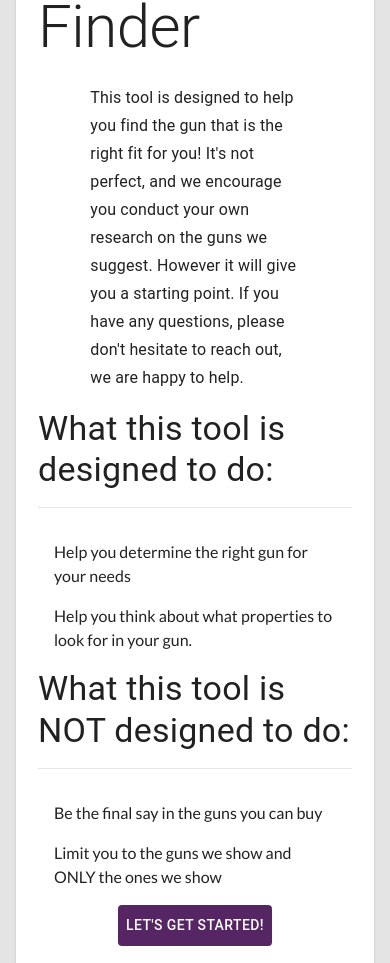
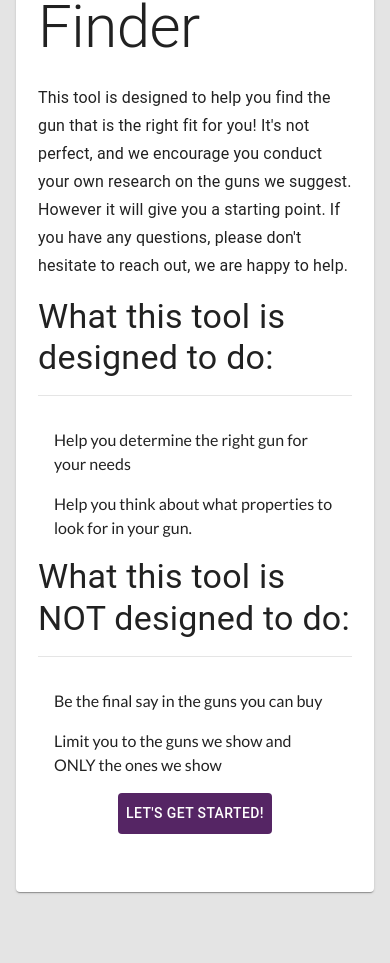
Before and after one commit to JamesDeVore/TWAW-finder, a React (Create React App) app: page /welcome in a window 390 px wide. Shown: the part 428-1391 px from the top of the page. After the commit the page ends 1356 px from the top, so only its background shows below. Built offline with nearby package versions, Linux system fonts and the light colour scheme.

Commit message:
beginning the road to mobile-friendly

```diff
--- a/src/components/Questions/QuestionContainer.js
+++ b/src/components/Questions/QuestionContainer.js
@@ -37,7 +37,7 @@ export default function QuestionContainer(props) {
     <Container className={classes.root}>
       <Paper>
         <Grid container direction="column" justify='space-between' className={classes.paper}>
-          <Grid item xs={12} className={classes.questionArea}>
+          <Grid item sm={12} className={classes.questionArea}>
             <Question
               question={currentQuestion}
               answer={props.answerQuestion}
--- a/src/components/Results/ResultsContainer.js
+++ b/src/components/Results/ResultsContainer.js
@@ -28,7 +28,7 @@ export default function ResultsContainer(props) {
         </Typography>
       </Grid>
         {props.results.map(gun => (
-          <Grid item xs={5}>
+          <Grid item sm={5}>
             <Result gun={gun} />
           </Grid>
         ))}
--- a/src/components/Welcome/Welcome.js
+++ b/src/components/Welcome/Welcome.js
@@ -28,13 +28,15 @@ const useStyles = makeStyles(theme => ({
   paper: {
     justifyContent: "center",
     alignItems: "center",
-    padding: 22
+    padding: 22,
+    marginBottom:36
   },
   startBtn: {
     textDecoration: "none",
     padding:8,
     backgroundColor: "#552564",
     color: "white",
+    marginBottom:36,
     "&:hover": {
       backgroundColor: "#a348bf"
     }
@@ -52,7 +54,7 @@ export default function Welcome(props) {
         className={classes.gridRoot}
         alignItems="center"
       >
-        <Grid xs={12} item className={classes.overlayContainer}>
+        <Grid sm={12} item className={classes.overlayContainer}>
           <img
             className={classes.image}
             src="https://thewellarmedwoman.com/wp-content/themes/woman/images/top.jpg"
@@ -71,12 +73,12 @@ export default function Welcome(props) {
               alignItems="center"
               alignContent="center"
             >
-              <Grid item xs={12}>
+              <Grid item sm={12}>
                 <Typography gutterBottom variant="h2">
                   My Gun Finder
                 </Typography>
               </Grid>
-              <Grid item xs={8}>
+              <Grid item sm={8}>
                 <Typography variant="subtitle1" paragraph>
                   This tool is designed to help you find the gun that is the
                   right fit for you! It's not perfect, and we encourage you
@@ -110,8 +112,8 @@ export default function Welcome(props) {
                   </ListItem>
                 </List>
               </Grid>
-              <Grid item xs={8}>
-                <Link to="/questions">
+              <Grid item sm={8}>
+                <Link to="/questions" style={{textDecoration:'none'}}>
                   <Button className={classes.startBtn}>
                     Let's get started!
                   </Button>
```
